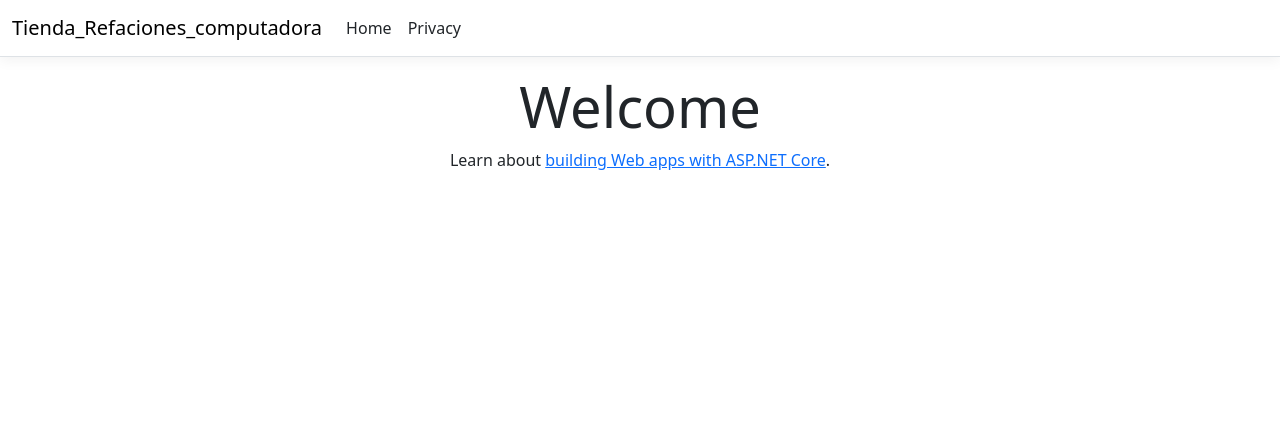
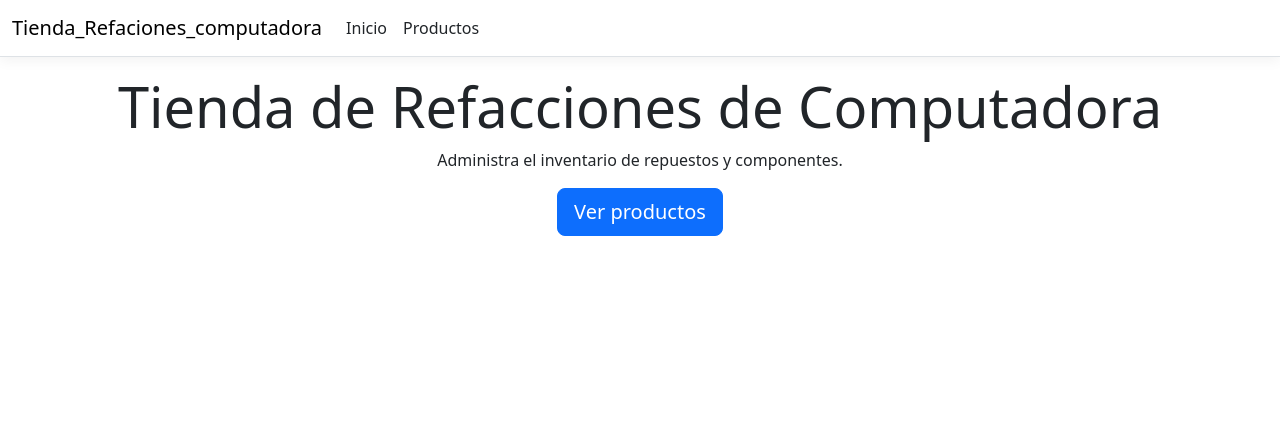
Before and after one commit to PedroL2022/TRC, an ASP.NET Core app: page / in a window 1280 px wide. Shown: the top 435 px of the page. Run offline with ASP.NET Core 8, Linux system fonts and the light colour scheme; style sheets or scripts are compiled from the project's sources.

Commit message:
actualizo el menu y pagina de inicio

```diff
--- a/Tienda_Refaciones_computadora/Views/Home/Index.cshtml
+++ b/Tienda_Refaciones_computadora/Views/Home/Index.cshtml
@@ -1,8 +1,9 @@
 @{
-    ViewData["Title"] = "Home Page";
+    ViewData["Title"] = "Inicio";
 }
 
 <div class="text-center">
-    <h1 class="display-4">Welcome</h1>
-    <p>Learn about <a href="https://learn.microsoft.com/aspnet/core">building Web apps with ASP.NET Core</a>.</p>
+    <h1 class="display-4">Tienda de Refacciones de Computadora</h1>
+    <p>Administra el inventario de repuestos y componentes.</p>
+    <a asp-controller="Productos" asp-action="Index" class="btn btn-primary btn-lg">Ver productos</a>
 </div>
--- a/Tienda_Refaciones_computadora/Views/Shared/_Layout.cshtml
+++ b/Tienda_Refaciones_computadora/Views/Shared/_Layout.cshtml
@@ -21,10 +21,10 @@
                 <div class="navbar-collapse collapse d-sm-inline-flex justify-content-between">
                     <ul class="navbar-nav flex-grow-1">
                         <li class="nav-item">
-                            <a class="nav-link text-dark" asp-area="" asp-controller="Home" asp-action="Index">Home</a>
+                            <a class="nav-link text-dark" asp-area="" asp-controller="Home" asp-action="Index">Inicio</a>
                         </li>
                         <li class="nav-item">
-                            <a class="nav-link text-dark" asp-area="" asp-controller="Home" asp-action="Privacy">Privacy</a>
+                            <a class="nav-link text-dark" asp-area="" asp-controller="Productos" asp-action="Index">Productos</a>
                         </li>
                     </ul>
                 </div>
```
